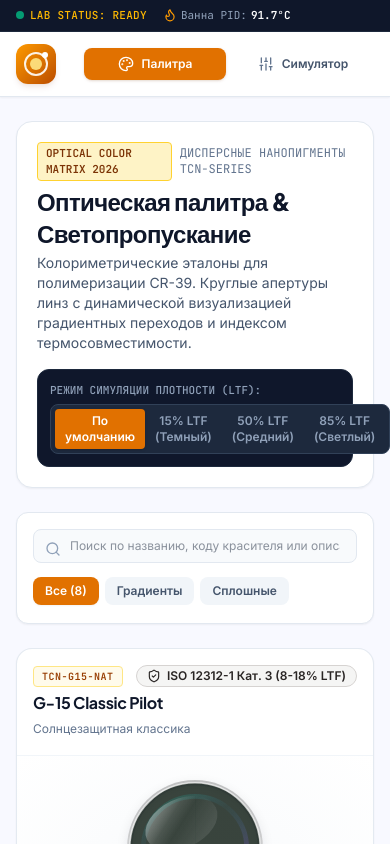
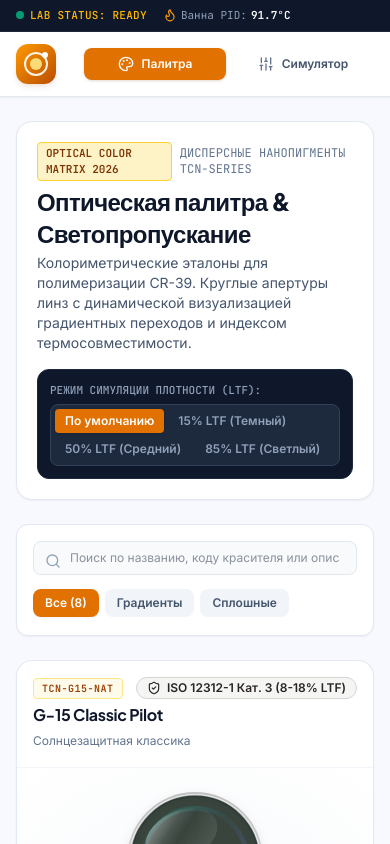
Before and after one commit to psi01aver-create/-CR-39., a React (Vite) app: page / in a window 390 px wide. Shown: the top 844 px of the page. Built offline with nearby package versions, Linux system fonts and the light colour scheme.

Commit message:
XFix palette screen density selector overflow on tablet/mobile widths

```diff
--- a/src/components/PaletteScreen.tsx
+++ b/src/components/PaletteScreen.tsx
@@ -50,7 +50,7 @@ export const PaletteScreen: React.FC<PaletteScreenProps> = ({ onSelectSwatchForS
     <div id="palette-catalog-screen" className="space-y-6">
       {/* Top Title Card */}
       <div className="bg-white p-5 rounded-2xl border border-slate-200 shadow-xs flex flex-col md:flex-row md:items-center md:justify-between gap-4">
-        <div>
+        <div className="min-w-0 lg:flex-1">
           <div className="flex items-center gap-2 mb-1">
             <span className="px-2 py-0.5 rounded text-[11px] font-mono font-bold bg-amber-100 text-amber-900 border border-amber-300">
               OPTICAL COLOR MATRIX 2026
@@ -69,11 +69,11 @@ export const PaletteScreen: React.FC<PaletteScreenProps> = ({ onSelectSwatchForS
         </div>
 
         {/* Global Density Preview Selector (15%, 50%, 85% LTF) */}
-        <div className="bg-slate-900 text-white p-3 rounded-xl border border-slate-800 shrink-0">
+        <div className="bg-slate-900 text-white p-3 rounded-xl border border-slate-800 w-full md:w-auto min-w-0 lg:shrink-0">
           <span className="text-[11px] font-mono text-slate-400 block mb-1.5 uppercase font-medium">
             Режим симуляции плотности (LTF):
           </span>
-          <div className="inline-flex p-1 rounded-lg bg-slate-800 border border-slate-700">
+          <div className="flex flex-wrap gap-1 p-1 rounded-lg bg-slate-800 border border-slate-700">
             {[
               { id: 'sample', label: 'По умолчанию' },
               { id: '15', label: '15% LTF (Темный)' },
@@ -84,7 +84,7 @@ export const PaletteScreen: React.FC<PaletteScreenProps> = ({ onSelectSwatchForS
                 key={mode.id}
                 type="button"
                 onClick={() => setSelectedDensityMode(mode.id as any)}
-                className={`px-2.5 py-1 rounded text-xs font-semibold cursor-pointer transition-colors ${
+                className={`px-2.5 py-1 rounded text-xs font-semibold cursor-pointer transition-colors whitespace-nowrap ${
                   selectedDensityMode === mode.id
                     ? 'bg-amber-600 text-white shadow-sm'
                     : 'text-slate-400 hover:text-white'
```
